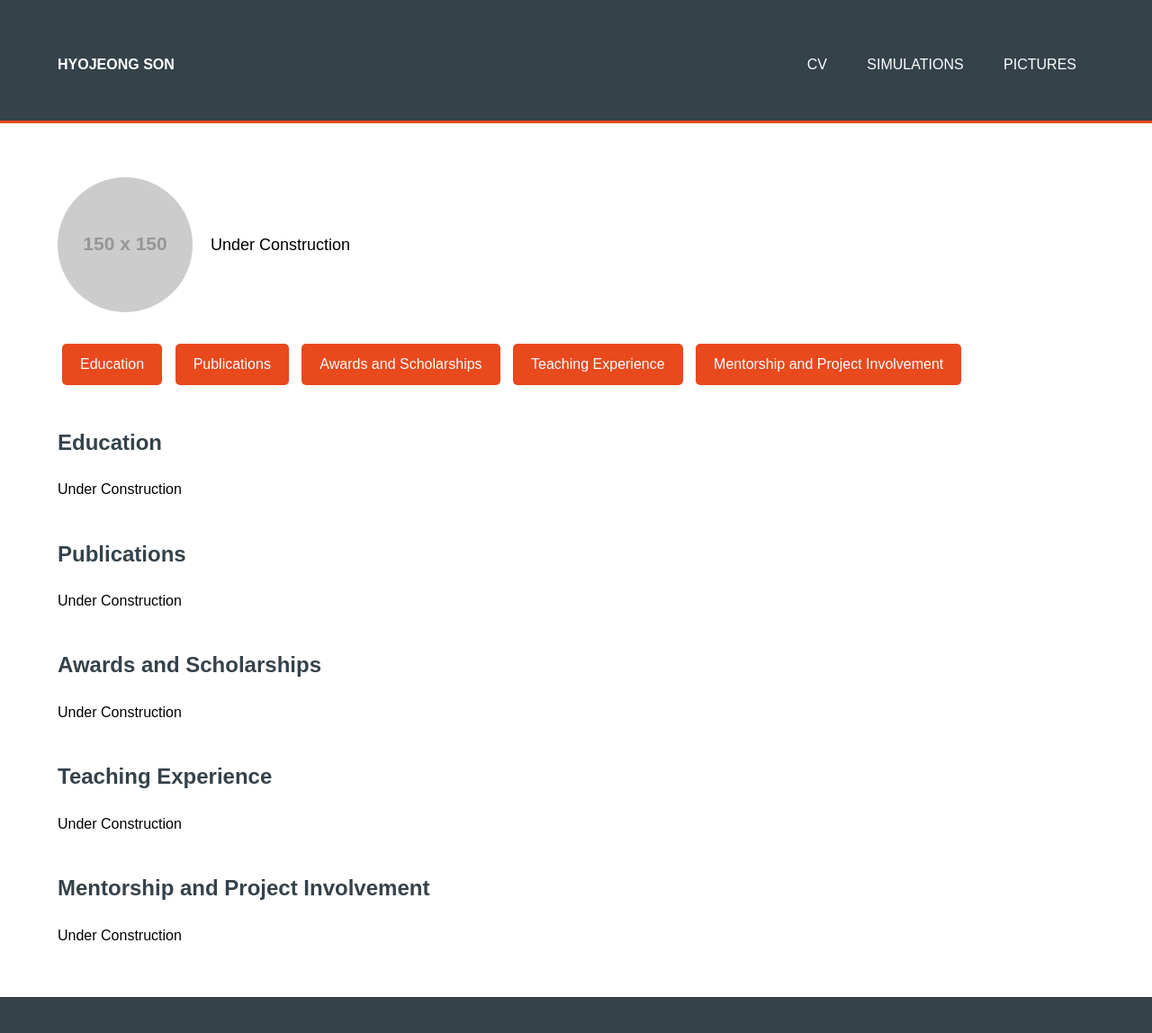
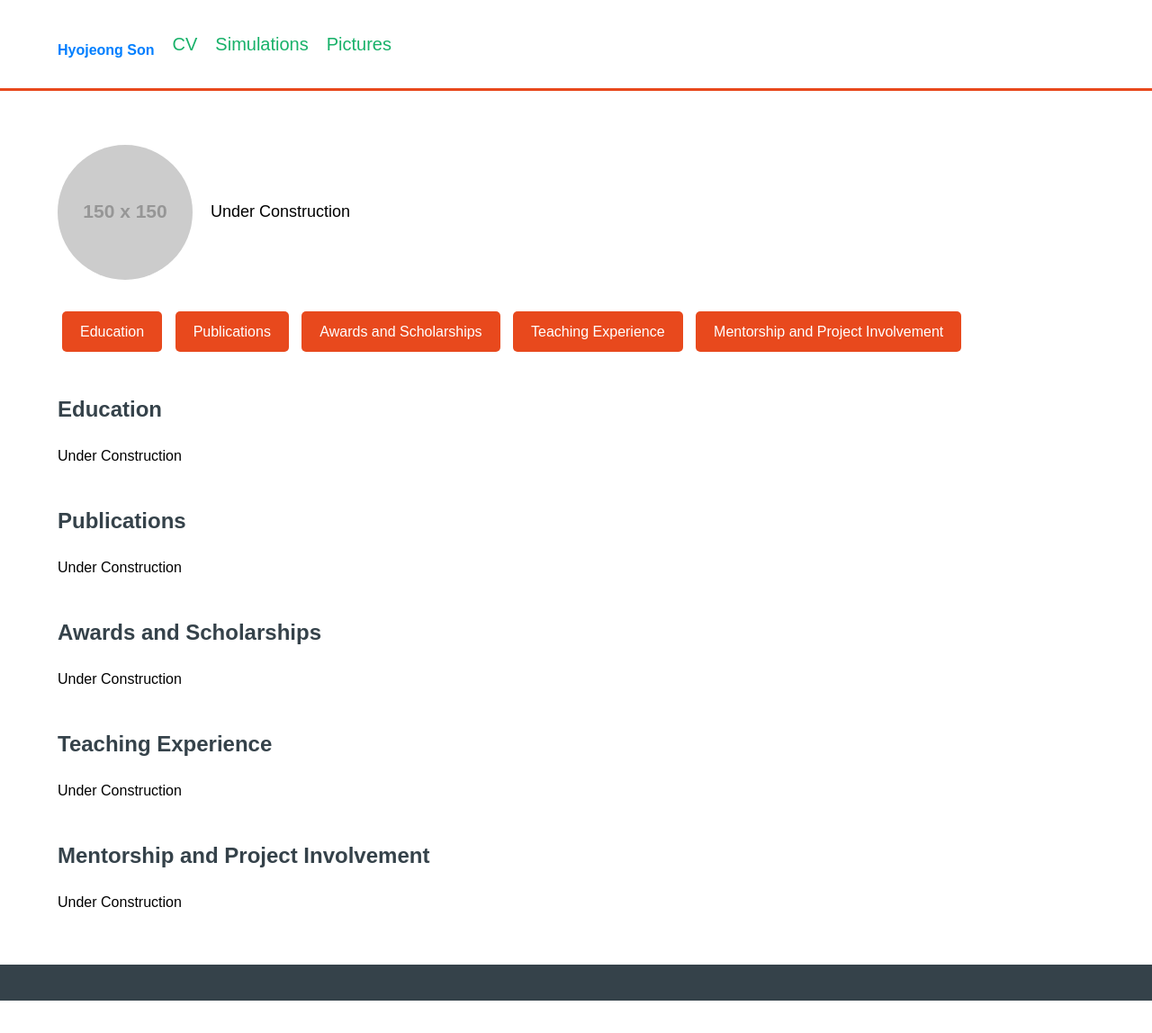
Before and after one commit to hyojeong-son/hyojeong-son.github.io, a Jekyll site: the page built from index.md, in a window 1280 px wide. Shown: the whole page at 90% size. Built offline with Jekyll 4.4.1, drawn with Linux system fonts in a browser that asks for light colours; after the commit the page ends 1112 px from its top, so only the background shows below that.

Commit message:
Update style.css

```diff
--- a/assets/css/style.css
+++ b/assets/css/style.css
@@ -17,38 +17,50 @@ body {
 }
 
 header {
-  background: #35424a;
-  color: #ffffff;
+  background: #ffffff; /* Changed header background to white */
+  color: #000000;
   padding: 20px 0;
   border-bottom: #e8491d 3px solid;
 }
 
 header a {
-  color: #ffffff;
+  color: #000000;
   text-decoration: none;
-  text-transform: uppercase;
   font-size: 16px;
+}
+
+header h1 {
+  font-size: 36px; /* Made your name larger */
+  margin: 0;
+}
+
+header h1 a {
+  color: #007FFF; /* Your name in color #007FFF */
 }
 
 header ul {
   margin: 0;
   padding: 0;
   list-style: none;
+  display: flex; /* To align items horizontally */
 }
 
 header li {
-  display: inline;
-  padding: 0 20px;
+  margin-left: 20px; /* Space between navigation items */
 }
 
 header nav {
-  float: right;
-  margin-top: 10px;
+  display: flex;
+  align-items: center;
+}
+
+header nav a {
+  color: #17B169; /* Navigation links in color #17B169 */
+  font-size: 20px;
 }
 
 header .container {
   display: flex;
-  justify-content: space-between;
   align-items: center;
 }
 
@@ -109,16 +121,20 @@ footer {
 @media(max-width: 768px) {
   header .container {
     flex-direction: column;
+    text-align: center;
   }
 
   header nav {
-    float: none;
+    margin-top: 10px;
+  }
+
+  header li {
+    margin-left: 0;
     margin-top: 10px;
   }
 
   .intro {
     flex-direction: column;
-    text-align: center;
   }
 
   .intro img {
```
